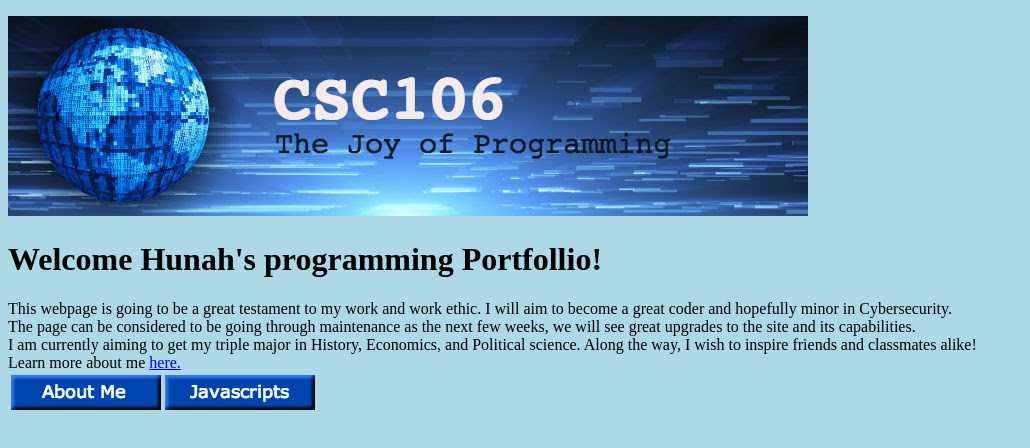
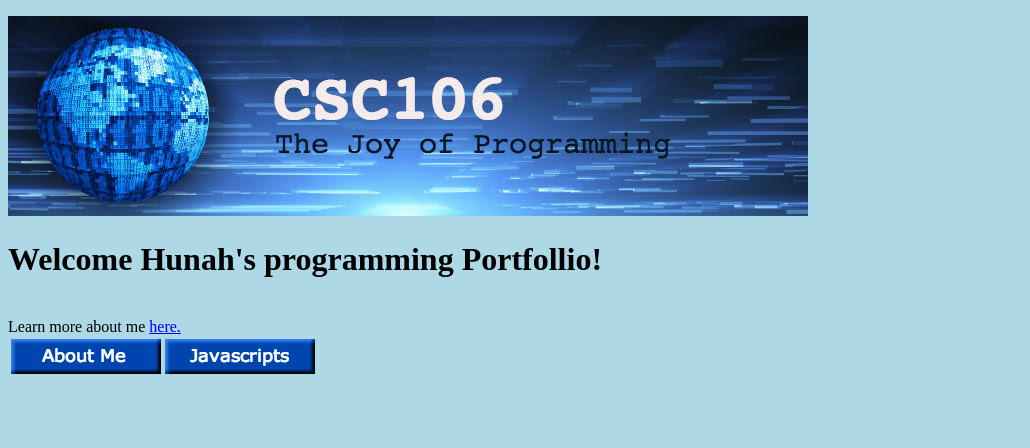
Before and after one commit to Hunah/Hunah.github.io, a plain HTML site: page index.html in a window 1280 px wide. Shown: the whole page, without its empty margins (0-1030 px from the left). Drawn offline with Linux system fonts and the light colour scheme.

Commit message:
Update index.html

```diff
--- a/index.html
+++ b/index.html
@@ -19,11 +19,6 @@
 <img src= "csc106_banner.jpg" >
     <h1> Welcome Hunah's programming Portfollio! </h1>
 
-    This webpage is going to be a great testament to my work and work ethic. I will aim to become a great coder and hopefully minor in Cybersecurity.
-        <br>
-        The page can be considered to be going through maintenance as the next few weeks, we will see great upgrades to the site and its capabilities.
-        <br>
-        I am currently aiming to get my triple major in History, Economics, and Political science. Along the way, I wish to inspire friends and classmates alike!
 
         <br>
         Learn more about me <a href= "about.html"> here. </a>
```
